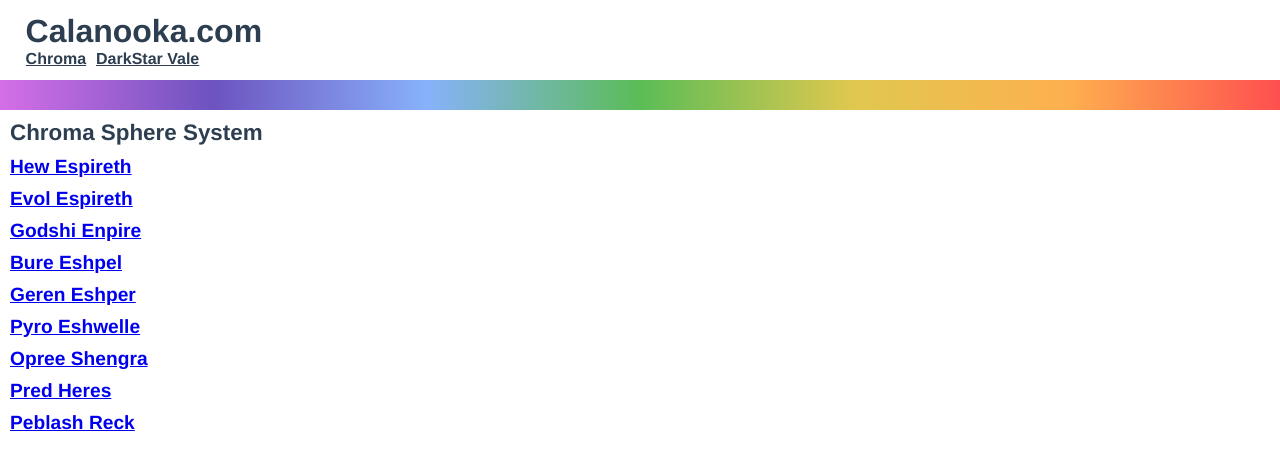
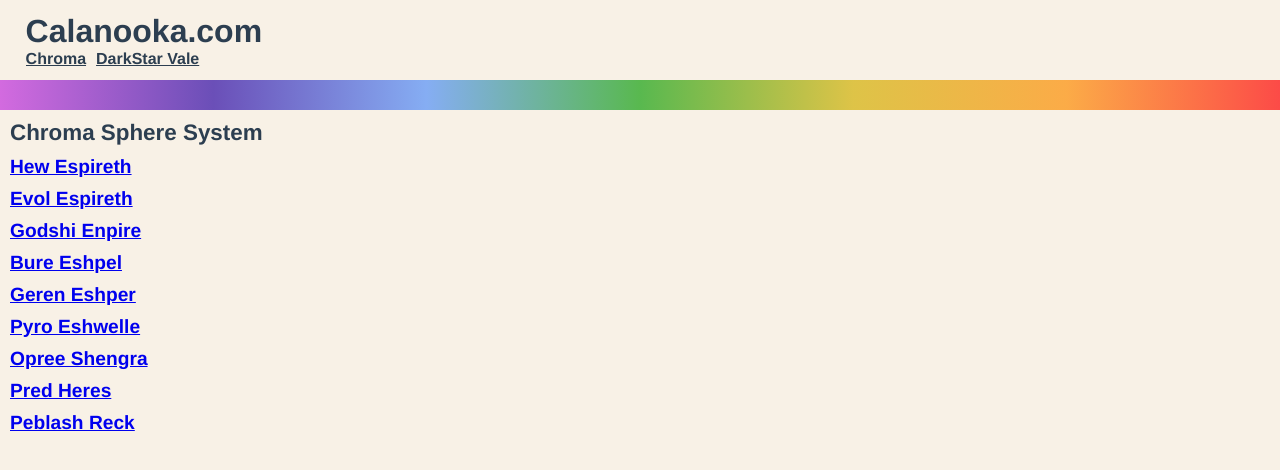
Before and after one commit to CarlieMartece/calanooka-react, a React (Create React App) app: page / in a window 1280 px wide. Shown: the top 470 px of the page. Built offline with nearby package versions, Linux system fonts and the light colour scheme.

Commit message:
adjust background colour

```diff
--- a/src/sass/abstracts/colours.scss
+++ b/src/sass/abstracts/colours.scss
@@ -2,6 +2,7 @@ $darkMain: #2c3e50;
 $greyMain: #464343;
 $blueMain: #9fcfff;
 $lilacMain: #f8eeff;
+$sunrise: #f8f1e6;
 $redSphere: #fe0000;
 $orangeSphere: #fd8c00;
 $yellowSphere: #d2af00;
--- a/src/sass/main.css
+++ b/src/sass/main.css
@@ -36,6 +36,7 @@ nav a.router-link-exact-active {
 }
 
 #App {
+  background-color: #f8f1e6;
   color: #2c3e50;
   font-family: Avenir, Helvetica, Arial, sans-serif;
   height: 100dvh;
--- a/src/sass/main.scss
+++ b/src/sass/main.scss
@@ -13,6 +13,7 @@
 }
 
 #App {
+  background-color: $sunrise;
   color: $darkMain;
   font-family: Avenir, Helvetica, Arial, sans-serif;
   height: 100dvh;
```
Also changed, not shown: 1 other file (tests, documents, lock files or other folders).
